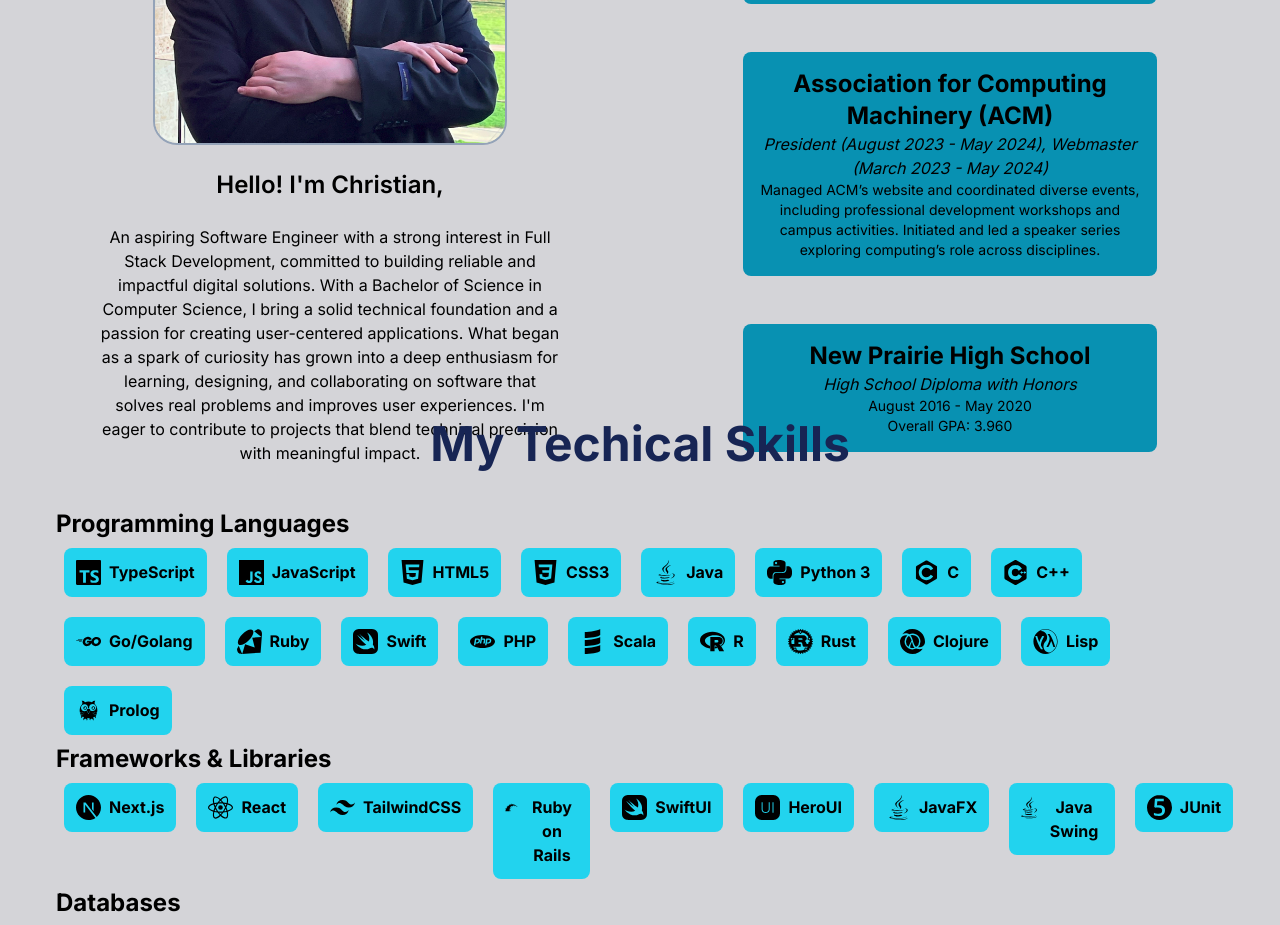
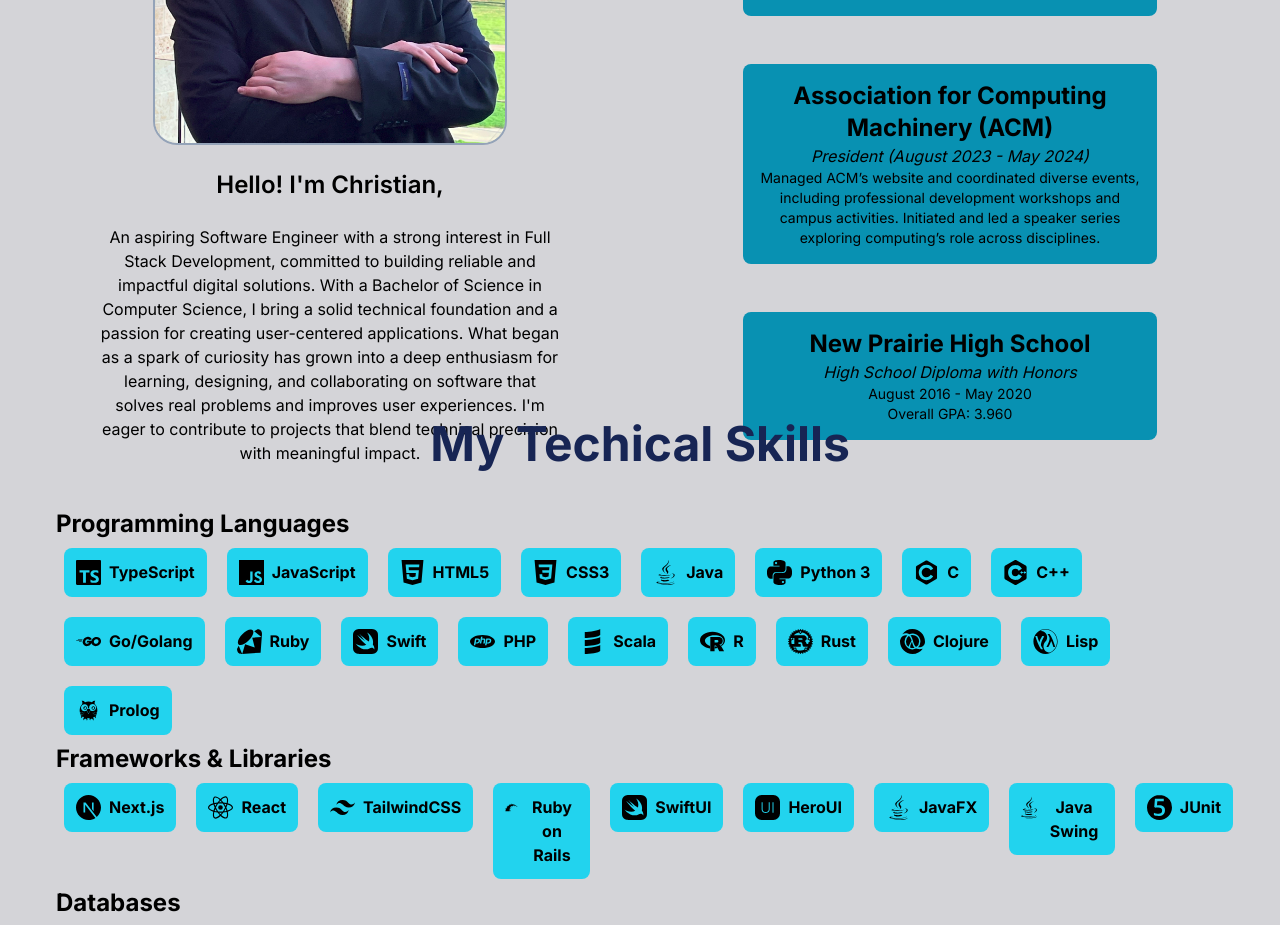
Before and after one commit to chrgarcia19/chrgarcia19.github.io, a Next.js app: page / in a window 1280 px wide. Shown: the part 1260-2185 px from the top of the page. Built offline with nearby package versions, Linux system fonts and the light colour scheme.

Commit message:
Updated packages and changed text on about me page

```diff
--- a/package.json
+++ b/package.json
@@ -12,6 +12,7 @@
     "lru-cache": "^11.1.0",
     "next": "^15.3.4",
     "next-themes": "^0.4.6",
+    "npm": "^11.5.1",
     "react": "^19.1.0",
     "react-dom": "^19.1.0",
     "react-hot-toast": "^2.5.2",
--- a/src/app/about/page.tsx
+++ b/src/app/about/page.tsx
@@ -34,7 +34,7 @@ const AboutMe = () => {
                         </ItemBox>
                         <ItemBox color={"bg-cyan-600 dark:bg-cyan-700"} width={"w-4/6"} boxType={"rounded-lg"} padding={"p-4"} other={"text-center"} hoveredColor={"shadow-slate-500"}>
                             <p className="font-bold text-2xl">Association for Computing Machinery (ACM)</p>
-                            <p className="italic">President (August 2023 - May 2024), Webmaster (March 2023 - May 2024)</p>
+                            <p className="italic">President (August 2023 - May 2024)</p>
                             <p className="text-sm">Managed ACM’s website and coordinated diverse events, including professional development workshops and campus activities. Initiated and led a speaker series exploring computing’s role across disciplines.</p>
                         </ItemBox>
                         <ItemBox color={"bg-cyan-600 dark:bg-cyan-700"} width={"w-4/6"} boxType={"rounded-lg"} padding={"p-4"} other={"text-center"} hoveredColor={"shadow-slate-500"}>
```
Also changed, not shown: 1 other file (tests, documents, lock files or other folders).
